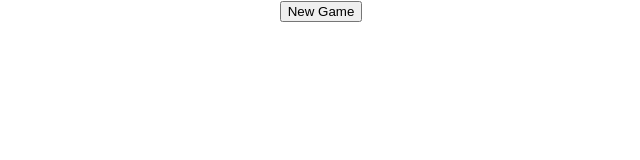
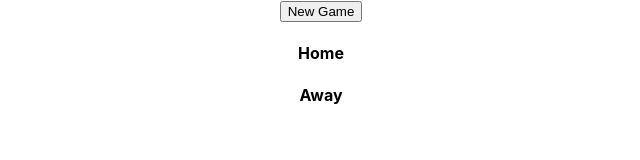
Before and after one commit to JoaoJuliasz/sportsradar, a React (Create React App) app: page / in a window 1280 px wide. Shown: the top 160 px of the page, without its empty margins (319-959 px from the left). Built offline with nearby package versions, Linux system fonts and the light colour scheme.

Commit message:
create summary container

```diff
--- a/src/containers/Main/Main.tsx
+++ b/src/containers/Main/Main.tsx
@@ -1,11 +1,17 @@
-import React from 'react';
+import React, { useState } from 'react';
+import { Games } from '../../types/types';
+import Summary from '../Summary/Summary';
 
 const Main = () => {
+
+    const [games, setGames] = useState<Games>([])
+
     return (
         <div>
             <div>
                 <button>New Game</button>
             </div>
+            <Summary games={games} />
         </div>
     );
 };
--- /dev/null
+++ b/src/containers/Summary/Summary.tsx
@@ -0,0 +1,36 @@
+import React from 'react';
+import { Games } from '../../types/types';
+
+type Props = {
+    games: Games
+}
+
+const Summary = ({ games }: Props) => {
+    return (
+        <div>
+            <div>
+                <h4>Home</h4>
+                <h4>Away</h4>
+            </div>
+
+            <div>
+                <ul>
+                    {games.map(game => (
+                        <li key={game.home + game.away}>
+                            <div>
+                                <h6>
+                                    {game.home}
+                                </h6>
+                                <h6>
+                                    {game.away}
+                                </h6>
+                            </div>
+                        </li>
+                    ))}
+                </ul>
+            </div>
+        </div>
+    );
+};
+
+export default Summary;
--- /dev/null
+++ b/src/types/types.d.ts
@@ -0,0 +1,5 @@
+export type Games = {
+    home: string,
+    away: string,
+    scores: number[]
+}[]
```
Also changed, not shown: 1 other file (tests, documents, lock files or other folders).
